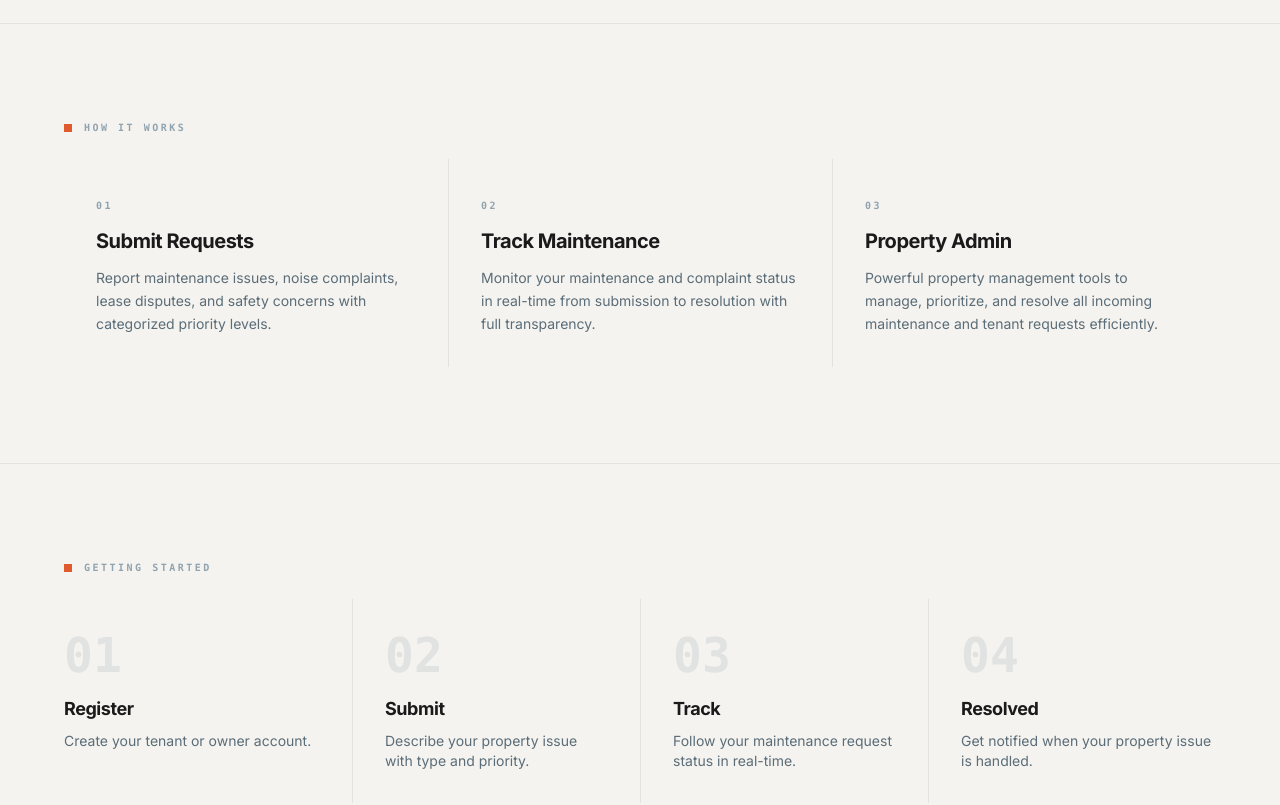
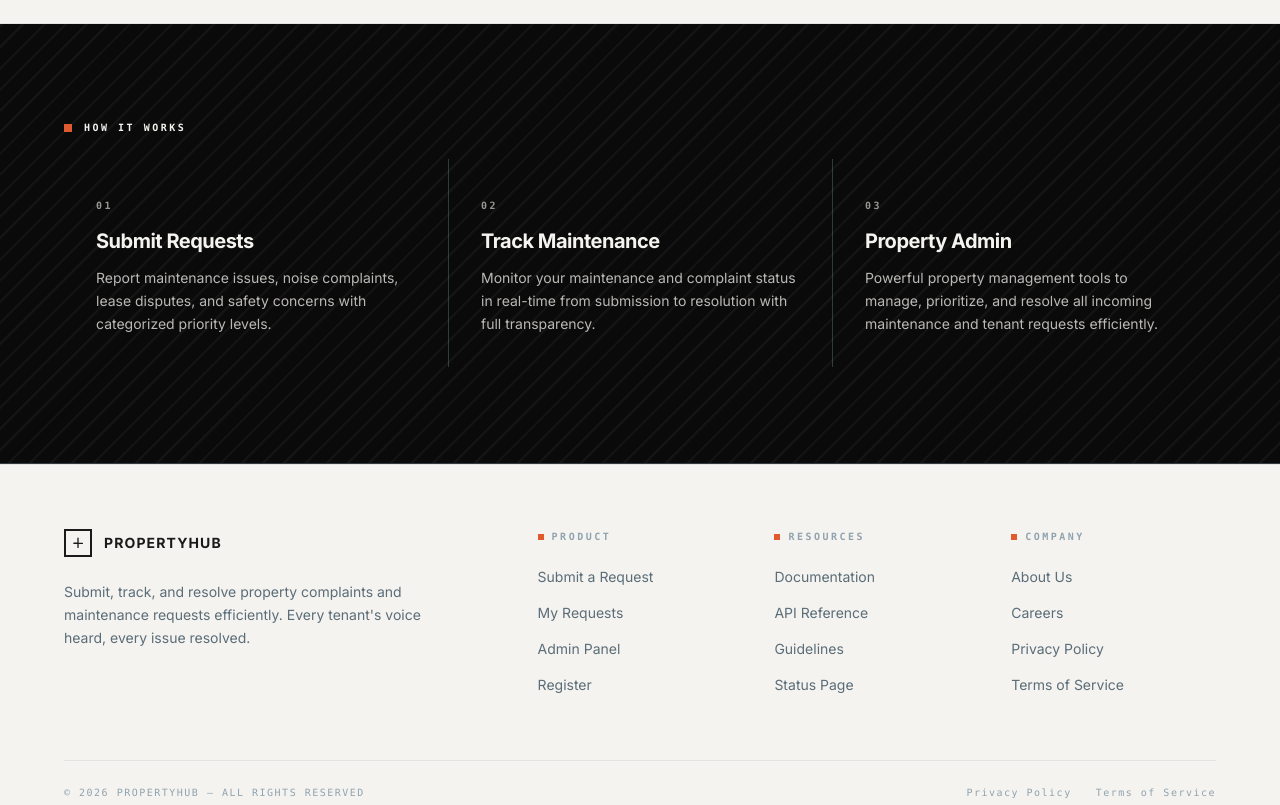
Before and after one commit to Yesuaaa/PropertyHub, a React (Vite) app in the folder client/: page / in a window 1280 px wide. Shown: the part 760-1565 px from the top of the page. Built offline with nearby package versions, Linux system fonts and the light colour scheme; the HTML template or start-up script is replaced by a standard one.

Commit message:
hell yeah

```diff
--- a/client/src/index.css
+++ b/client/src/index.css
@@ -33,3 +33,21 @@
   -webkit-box-shadow: 0 0 0px 1000px var(--off-white) inset;
   -webkit-text-fill-color: var(--ink);
 }
+
+::-webkit-scrollbar {
+  width: 12px;
+  height: 4px;
+  background: transparent;
+}
+
+::-webkit-scrollbar-track {
+  background: transparent;
+}
+
+::-webkit-scrollbar-thumb {
+  background: #000000;
+}
+
+::-webkit-scrollbar-thumb:hover {
+  background: #000000;
+}
--- a/client/src/pages/LandingPage.jsx
+++ b/client/src/pages/LandingPage.jsx
@@ -5,7 +5,6 @@
     <div className="pt-16">
       <Hero />
       <Features />
-      <Steps />
       <Footer />
     </div>
   );
@@ -144,43 +143,28 @@
   ];
 
   return (
-    <section className="border-b border-[#8fa3b0]/20">
-      <div className="max-w-[1400px] mx-auto px-6 sm:px-10 md:px-16 py-24">
-        <SectionLabel>How It Works</SectionLabel>
+    <section className="relative bg-[#0a0a0a] border-b border-[#6b8390]/40 overflow-hidden">
+      <div className="absolute inset-0 opacity-[0.07] pointer-events-none" style={{
+        backgroundImage: `repeating-linear-gradient(
+          -45deg,
+          transparent,
+          transparent 12px,
+          #aeaeae 14px,
+          #aeaeae 15px
+        )`
+      }} />
+      <div className="relative max-w-[1400px] mx-auto px-6 sm:px-10 md:px-16 py-24">
+        <div className="flex items-center gap-3 mb-6">
+          <span className="w-2 h-2 bg-[#e05a30]" />
+          <span className="text-[10px] font-mono font-semibold tracking-[0.25em] uppercase text-[#f5f3ef]">How It Works</span>
+        </div>
 
-        <div className="grid grid-cols-1 md:grid-cols-3 gap-0 divide-y md:divide-y-0 md:divide-x divide-[#8fa3b0]/20">
+        <div className="grid grid-cols-1 md:grid-cols-3 gap-0 divide-y md:divide-y-0 md:divide-x divide-[#6b8390]/40">
           {features.map((f) => (
             <div key={f.number} className="p-8 first:pl-0 md:first:pl-8 last:pr-0 md:last:pr-8">
-              <span className="text-[10px] font-mono font-bold tracking-[0.25em] text-[#8fa3b0]">{f.number}</span>
-              <h3 className="text-xl font-bold text-[#1a1a1a] mt-3 mb-3 tracking-tight">{f.title}</h3>
-              <p className="text-sm text-[#5a6d78] leading-relaxed">{f.description}</p>
-            </div>
-          ))}
-        </div>
-      </div>
-    </section>
-  );
-}
-
-function Steps() {
-  const steps = [
-    { step: '01', title: 'Register', description: 'Create your tenant or owner account.' },
-    { step: '02', title: 'Submit', description: 'Describe your property issue with type and priority.' },
-    { step: '03', title: 'Track', description: 'Follow your maintenance request status in real-time.' },
-    { step: '04', title: 'Resolved', description: 'Get notified when your property issue is handled.' },
-  ];
-
-  return (
-    <section>
-      <div className="max-w-[1400px] mx-auto px-6 sm:px-10 md:px-16 py-24">
-        <SectionLabel>Getting Started</SectionLabel>
-
-        <div className="grid grid-cols-1 sm:grid-cols-2 lg:grid-cols-4 gap-0 divide-y sm:divide-y-0 sm:divide-x divide-[#8fa3b0]/20">
-          {steps.map((s) => (
-            <div key={s.step} className="p-8 first:pl-0 last:pr-0">
-              <span className="text-5xl font-bold font-mono text-[#8fa3b0]/20 leading-none">{s.step}</span>
-              <h3 className="text-lg font-bold text-[#1a1a1a] mt-4 mb-2 tracking-tight">{s.title}</h3>
-              <p className="text-sm text-[#5a6d78]">{s.description}</p>
+              <span className="text-[10px] font-mono font-bold tracking-[0.25em] text-[#f5f3ef]/60">{f.number}</span>
+              <h3 className="text-xl font-bold text-[#f5f3ef] mt-3 mb-3 tracking-tight">{f.title}</h3>
+              <p className="text-sm text-[#f5f3ef]/75 leading-relaxed">{f.description}</p>
             </div>
           ))}
         </div>
```
